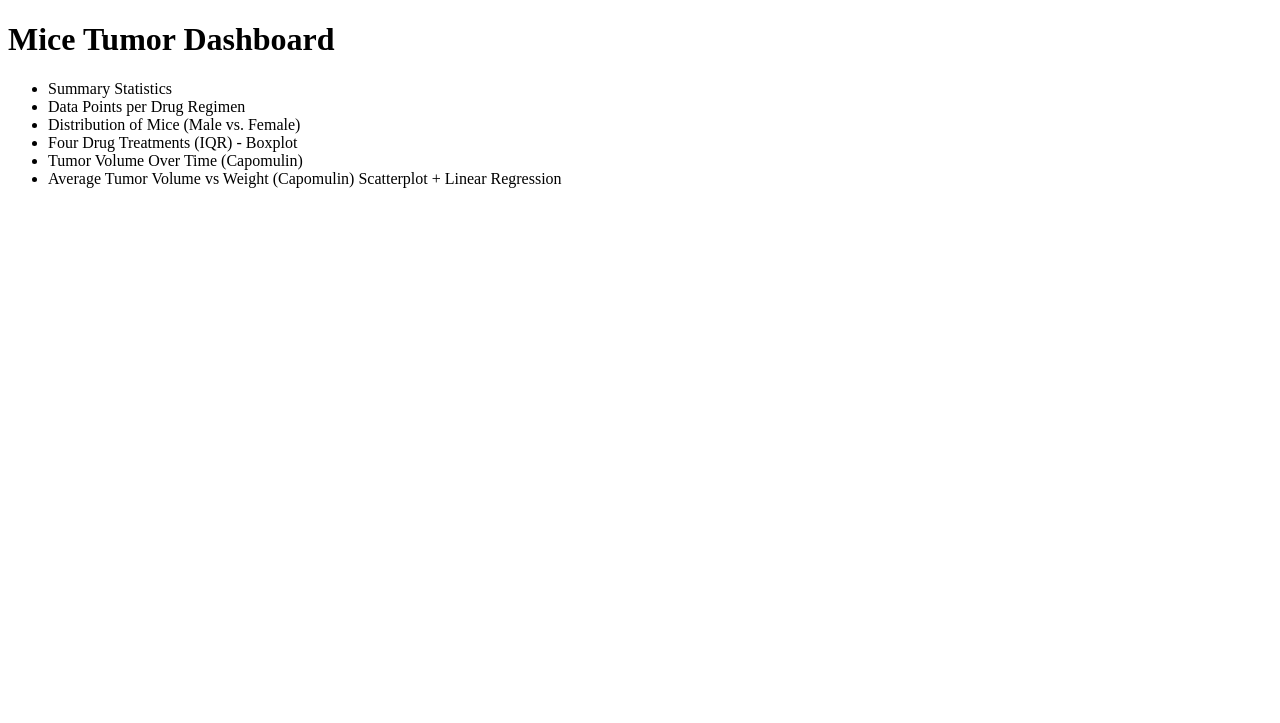
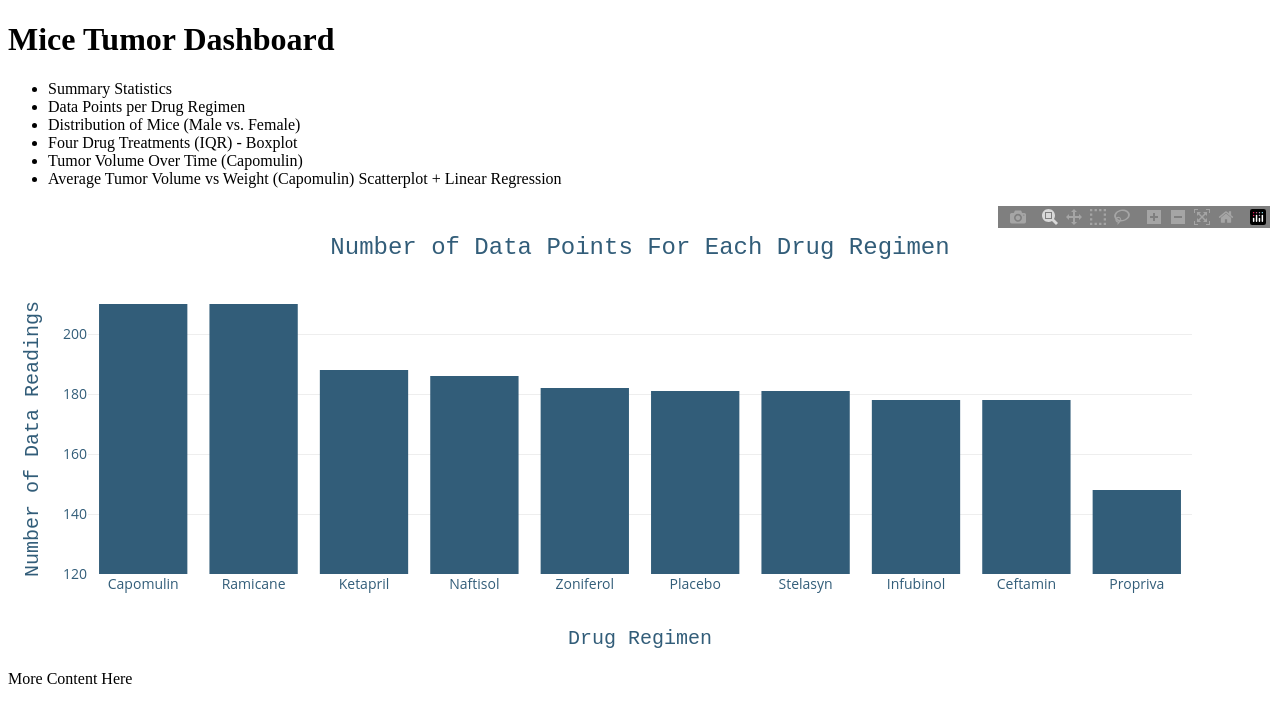
Before and after one commit to tylerhill122/mice-tumor-dashboard, a Flask app: template templates/index.html in a window 1280 px wide. Shown: the top 723 px of the page. Run offline with Flask 2, Linux system fonts and the light colour scheme; the template is opened without the code that fills it, so the values that code supplies are empty; some libraries are stand-ins or nearby versions.

Commit message:
barchart with plotly.js

```diff
--- a/app.py
+++ b/app.py
@@ -1,4 +1,4 @@
-from flask import Flask, render_template, redirect
+from flask import Flask, render_template, redirect, jsonify
 import data
 
 app = Flask(__name__)
@@ -7,5 +7,14 @@ app = Flask(__name__)
 def index():
     return render_template("index.html", data=data)
 
+@app.route("/barchart_data")
+def barchart_data():
+    timepoint = data.df['Drug Regimen'].value_counts()
+    data_instance = {'drug': [],'value': []}
+    for index, value in timepoint.items():
+        data_instance['drug'].append(index)
+        data_instance['value'].append(value)
+    return data_instance
+
 if __name__ == "__main__":
     app.run(debug=True)
--- a/data.py
+++ b/data.py
@@ -12,6 +12,7 @@ df = pd.read_json(mouse_data_path)
 
 # Summary Stats function
 def summary_stats():
-    drug_df = df.groupby("Drug Regimen")
+    new_df = df.drop(columns=['Mouse ID', 'Sex'])
+    drug_df = new_df.groupby("Drug Regimen")
     drug_summary_df = drug_df.agg(["mean","median","var","std","sem"])["Tumor Volume (mm3)"]
     return drug_summary_df.to_html()
--- /dev/null
+++ b/static/js/logic.js
@@ -0,0 +1,60 @@
+const url = "/barchart_data"
+
+d3.json(url).then((data) => {
+    console.log(data);
+    Bar(data.drug, data.value)
+})
+
+function Bar(x, y) {
+    var data = [{
+        type: 'bar',
+        orientation: 'v',
+        x: x,
+        y: y,
+        marker: {
+            color: 'rgb(50,93,121)',
+            width: 1
+          }
+    }];
+
+    var layout = {
+        plot_bgcolor: "rgba(0,0,0,0)",
+        paper_bgcolor: "rgba(0,0,0,0)",
+        title: {
+            text:'Number of Data Points For Each Drug Regimen',
+            font: {
+                family: 'Courier New, monospace',
+                size: 24,
+                color: "#325D79"
+            },
+            xref: 'paper',
+        },
+        yaxis: {
+            title: {
+                text: 'Number of Data Readings',
+                font: {
+                    family: 'Courier New, monospace',
+                    size: 20,
+                    color: "#325D79"
+                }
+            },
+            range: [120, 210],
+        },
+        xaxis: {
+            title: {
+                text: 'Drug Regimen',
+                font: {
+                    family: 'Courier New, monospace',
+                    size: 20,
+                    color: "#325D79"
+                }
+            },
+        },
+        font: {
+            size: 14,
+            color: "#325D79"
+        }
+      };
+
+    Plotly.newPlot('barChart', data, layout);
+}
--- a/templates/index.html
+++ b/templates/index.html
@@ -17,6 +17,10 @@
         <li>Average Tumor Volume vs Weight (Capomulin) Scatterplot + Linear Regression</li>
     </ul>
     <div id="summary_stats">{{data.summary_stats()|safe}}</div>
-    <p></p>
+    <div id="barChart"></div>
+    <p>More Content Here</p>
+    <script src="https://d3js.org/d3.v5.min.js"></script>
+    <script src="https://cdn.plot.ly/plotly-latest.min.js"></script>
+    <script src="{{ url_for('static', filename='js/logic.js') }}"></script>
 </body>
 </html>
```
